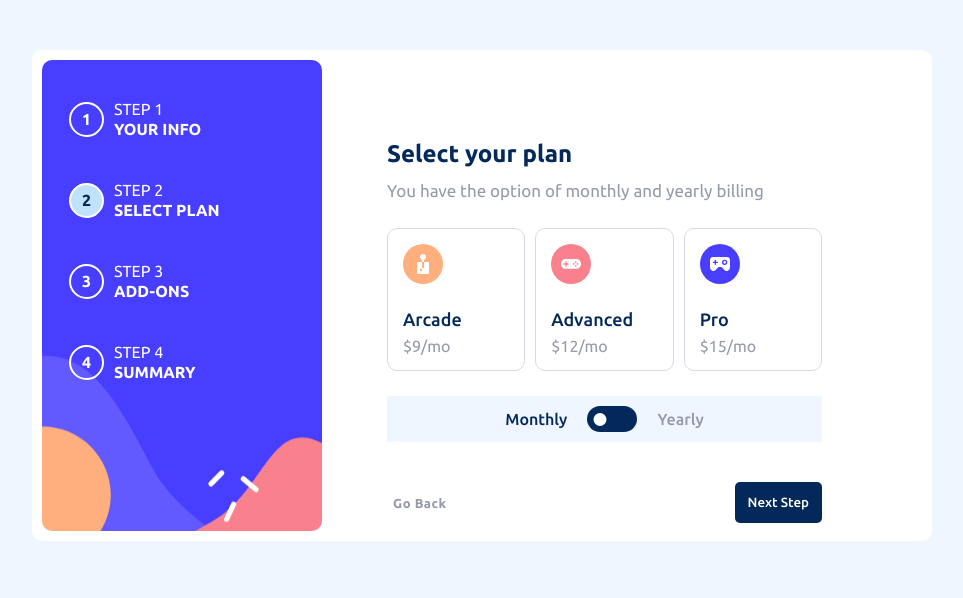
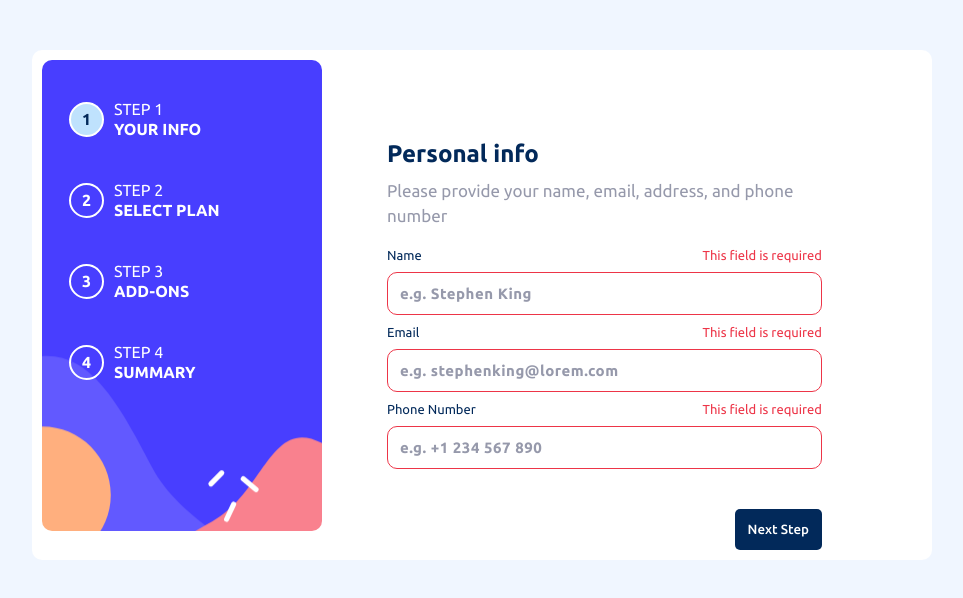
Before and after one commit to Ezmad-Ze/multi_step_form, a React (Vite) app: page / in a window 1280 px wide. Both pictures are taken after a click on the button "Next Step". Shown: the top 598 px of the page, without its empty margins (158-1121 px from the left). Built offline with nearby package versions, Linux system fonts and the light colour scheme.

Commit message:
validation added

```diff
--- a/src/App.scss
+++ b/src/App.scss
@@ -63,6 +63,10 @@
         &:hover {
           background-color: hsla(213, 96%, 18%, 0.884);
         }
+        &:disabled {
+          cursor: not-allowed;
+          background-color: hsla(213, 96%, 18%, 0.288);
+        }
       }
       &--confirm {
         border: none;
--- a/src/App.tsx
+++ b/src/App.tsx
@@ -1,4 +1,4 @@
-import React, { FormEvent, useState } from "react";
+import React, { FormEvent, useEffect, useState } from "react";
 import "./App.scss";
 import Form_Four from "./components/Form_Four";
 import Form_One from "./components/Form_One";
@@ -6,22 +6,41 @@ import Form_Three from "./components/Form_Three";
 import Form_Two from "./components/Form_Two";
 import Left_Component from "./components/Left_Component";
 import useMultiStepForm from "./hooks/useMultiStepForm";
-import { checkboxType, Data, INITIAL_STATE } from "./Model";
+import {
+  checkboxType,
+  checkError,
+  Data,
+  emailPattern,
+  ERROR,
+  INITIAL_STATE,
+  required,
+  REQUIRED_STATE,
+} from "./Model";
 
 const App = () => {
   const [data, setData] = useState<Data>(INITIAL_STATE);
   const [time, setTime] = useState("monthly");
   const [checkedValues, setCheckedValues] = useState<checkboxType[]>([]);
+  const [errorMsg, seterrorMsg] = useState<required>(REQUIRED_STATE);
+  const [errorTest, setErrorTest] = useState<checkError>(ERROR);
+  const Emailreg = new RegExp(emailPattern);
 
+  //to update form fields
   const updateFields = (fields: Partial<Data>) => {
     setData((prev) => {
       return { ...prev, ...fields };
     });
   };
 
+  //add the forms
   const { steps, step, isFirst, isLast, currentStep, next, back } =
     useMultiStepForm([
-      <Form_One {...data} update={updateFields} />,
+      <Form_One
+        {...data}
+        update={updateFields}
+        {...errorMsg}
+        {...errorTest}
+      />,
       <Form_Two
         time={time}
         setTime={setTime}
@@ -38,13 +57,73 @@ const App = () => {
       <Form_Four />,
     ]);
 
-    console.log(checkedValues)
+    console.log(data)
+
+  //handle validation
+  const handleValidation = () => {
+    if (data.name.length === 0) {
+      setErrorTest((prev) => ({ ...prev, new_name: !prev }));
+      seterrorMsg((prev) => ({
+        ...prev,
+        msgName: "This field is required",
+      }));
+    } else {
+      setErrorTest((prev) => ({ ...prev, new_name: true }));
+    }
+    if (data.email.length === 0) {
+      setErrorTest((prev) => ({ ...prev, new_email: !prev }));
+      seterrorMsg((prev) => ({
+        ...prev,
+        msgEmail: "This field is required",
+      }));
+    } else if (!Emailreg.test(data.email)) {
+      setErrorTest((prev) => ({ ...prev, new_phone: false }));
+      seterrorMsg((prev) => ({
+        ...prev,
+        msgEmail: "This field requires email",
+      }));
+    } else {
+      setErrorTest((prev) => ({ ...prev, new_email: true }));
+    }
+    if (data.phone.length === 0) {
+      setErrorTest((prev) => ({ ...prev, new_phone: false }));
+      seterrorMsg((prev) => ({
+        ...prev,
+        msgPhone: "This field is required",
+      }));
+    } else if (isNaN(Number(data.phone))) {
+      setErrorTest((prev) => ({ ...prev, new_phone: false }));
+      seterrorMsg((prev) => ({
+        ...prev,
+        msgPhone: "This field requires number",
+      }));
+    } else {
+      setErrorTest((prev) => ({ ...prev, new_phone: true }));
+    }
+  };
+
+  //handle the submittion
   const handleSubmit = (e: FormEvent) => {
     e.preventDefault();
-    !isLast ? next() : setData(INITIAL_STATE);
+    if (
+      data.name.length != 0 &&
+      data.email.length != 0 &&
+      data.phone.length != 0 &&
+      !isNaN(Number(data.phone)) &&
+      Emailreg.test(data.email)
+    ) {
+      setErrorTest((prev) => ({
+        ...prev,
+        new_name: true,
+        new_email: true,
+        new_phone: true,
+      }));
+      !isLast ? next() : setData(INITIAL_STATE);
+    } else {
+      handleValidation();
+    }
   };
 
-  console.log(data);
   return (
     <div className="container">
       <Left_Component currentStep={currentStep} />
--- a/src/Model.ts
+++ b/src/Model.ts
@@ -161,10 +161,40 @@ export let INITIAL_STATE: Data = {
   name: "",
   email: "",
   phone: "",
-  plan_id: 0,
-  plan_url: "",
-  plan_name: "",
-  plan_price: 0,
+  plan_id: 1,
+  plan_url: "src/assets/icon-arcade.svg",
+  plan_name: "Arcade",
+  plan_price: 9,
   plan_time: "monthly",
   addon: addon,
 };
+
+//check error
+export type checkError = {
+  new_name: boolean;
+  new_email: boolean;
+  new_phone: boolean;
+};
+
+export let ERROR: checkError = {
+  new_name: true,
+  new_email: true,
+  new_phone: true,
+};
+
+//error messages
+export type required = {
+  msgName: string;
+  msgEmail: string;
+  msgPhone: string;
+};
+
+export let REQUIRED_STATE: required = {
+  msgName: "",
+  msgEmail: "",
+  msgPhone: "",
+};
+
+//email pattern
+export const emailPattern =
+  /^(([^<>()\[\]\\.,;:\s@"]+(\.[^<>()\[\]\\.,;:\s@"]+)*)|(".+"))@((\[[0-9]{1,3}\.[0-9]{1,3}\.[0-9]{1,3}\.[0-9]{1,3}])|(([a-zA-Z\-0-9]+\.)+[a-zA-Z]{2,}))$/;
--- a/src/components/Form_Four.tsx
+++ b/src/components/Form_Four.tsx
@@ -1,6 +1,6 @@
 import React from "react";
 import "./Form_Four.scss";
-import Form_Wrapper from "./wrapper/Form_Wrapper";
+import Form_Wrapper from "../components/Wrapper/Form_Wrapper";
 import Title from "./Title";
 
 const Form_Four = () => {
--- a/src/components/Form_One.scss
+++ b/src/components/Form_One.scss
@@ -25,6 +25,7 @@
     padding: rem(12);
     color: var(--marine-blue);
     font-weight: var(--font-medium);
+    cursor: pointer;
     &::placeholder {
       letter-spacing: rem(0.5);
       font-size: rem(15);
@@ -41,8 +42,11 @@
     font-size: rem(13);
     background-color: var(--white);
   }
-  .error:focus {
+  .error-outline {
     border: rem(1) solid var(--strawberry-red);
+  }
+  .error-outline:focus {
+    border: rem(1) solid var(--light-gray);
   }
   .active:focus {
     outline: rem(1) solid var(--purplish-blue);
--- a/src/components/Form_One.tsx
+++ b/src/components/Form_One.tsx
@@ -1,19 +1,35 @@
 import "./Form_One.scss";
 import Title from "./Title";
-import Form_Wrapper from "./wrapper/Form_Wrapper";
+import Form_Wrapper from "../components/Wrapper/Form_Wrapper";
 
 interface FormOne {
   name: string;
   email: string;
   phone: string;
+  msgName: string;
+  msgEmail: string;
+  msgPhone: string;
+  new_name: boolean;
+  new_email: boolean;
+  new_phone: boolean;
 }
 
 type props = FormOne & {
   update: (fields: Partial<FormOne>) => void;
 };
 
-const Form_One = ({ name, email, phone, update }: props) => {
-  const val = true;
+const Form_One = ({
+  name,
+  email,
+  phone,
+  update,
+  msgName,
+  msgEmail,
+  msgPhone,
+  new_name,
+  new_email,
+  new_phone,
+}: props) => {
   return (
     <Form_Wrapper>
       <Title
@@ -23,39 +39,48 @@ const Form_One = ({ name, email, phone, update }: props) => {
       <div className="stepone">
         <div className="stepone__labelanderror">
           <label htmlFor="name">Name</label>
-          <p className={`${val ? "none" : "error"}`}>This field is required</p>
+          <p className={`${new_name ? "none" : "error"}`}>{msgName}</p>
         </div>
         <input
           type="text"
           name="name"
           id="name"
-          className={`${val ? "active" : "error"}`}
+          required
+          autoComplete="off"
+          className={`${new_name ? "active" : "error-outline"}`}
           placeholder="e.g. Stephen King"
           value={name}
-          onChange={(e) => update({ name: e.target.value })}
+          onChange={(e) => {
+            update({ name: e.target.value });
+          }}
         />
         <div className="stepone__labelanderror">
           <label htmlFor="email">Email</label>
-          <p className={`${val ? "none" : "error"}`}>This field is required</p>
+          <p className={`${new_email ? "none" : "error"}`}>{msgEmail}</p>
         </div>
         <input
           type="email"
           name="email"
           id="email"
-          className={`${val ? "active" : "error"}`}
+          autoComplete="off"
+          className={`${new_email ? "active" : "error-outline"}`}
           placeholder="e.g. stephenking@lorem.com"
           value={email}
-          onChange={(e) => update({ email: e.target.value })}
+          onChange={(e) => {
+            update({ email: e.target.value });
+          }}
         />
         <div className="stepone__labelanderror">
           <label htmlFor="phone">Phone Number</label>
-          <p className={`${val ? "none" : "error"}`}>This field is required</p>
+          <p className={`${new_phone ? "none" : "error"}`}>{msgPhone}</p>
         </div>
         <input
           type="tel"
           name="pone"
           id="phone"
-          className={`${val ? "active" : "error"}`}
+          autoComplete="off"
+          required
+          className={`${new_phone ? "active" : "error-outline"}`}
           placeholder="e.g. +1 234 567 890"
           value={phone}
           onChange={(e) => update({ phone: e.target.value })}
--- a/src/components/Form_Three.tsx
+++ b/src/components/Form_Three.tsx
@@ -1,8 +1,8 @@
 import React, { useEffect, useState } from "react";
-import Checkbox_Wrapper from "./wrapper/Checkbox_Wrapper";
+import Checkbox_Wrapper from "../components/Wrapper/Checkbox_Wrapper";
 import { checkboxType, checkbox_list } from "../Model";
 import "./Form_Three.scss";
-import Form_Wrapper from "./wrapper/Form_Wrapper";
+import Form_Wrapper from "../components/Wrapper/Form_Wrapper";
 import Title from "./Title";
 
 interface FormThree {
--- a/src/components/Form_Two.tsx
+++ b/src/components/Form_Two.tsx
@@ -1,8 +1,8 @@
 import React from "react";
 import { button_list } from "../Model";
-import Button_Wrapper from "./wrapper/Button_Wrapper";
+import Button_Wrapper from "../components/wrapper/Button_Wrapper";
 import "./Form_Two.scss";
-import Form_Wrapper from "./wrapper/Form_Wrapper";
+import Form_Wrapper from "../components/Wrapper/Form_Wrapper";
 import Title from "./Title";
 import Switch from "react-switch";
 
@@ -24,14 +24,26 @@ const Form_Two = ({ time, setTime, plan_id, update }: props) => {
   //to add the changed time
   const changeTime = (): boolean => {
     if (time === "yearly") {
+      //default value
+      update({ plan_id: 1 });
+      update({ plan_url: "src/assets/icon-arcade.svg" });
+      update({ plan_name: "Arcade" });
+      update({ plan_price: 9 });
+      update({ plan_time: "monthly" });
       setTime("monthly");
       return false;
     }
+    //default value
+    update({ plan_id: 4 });
+    update({ plan_url: "src/assets/icon-arcade.svg" });
+    update({ plan_name: "Arcade" });
+    update({ plan_price: 90 });
+    update({ plan_time: "yearly" });
     setTime("yearly");
     return true;
   };
 
-  //to update and sav the result
+  //to update and save the result
   const handleClick = (
     id: number,
     url: string,
--- a/src/components/wrapper/Button_Wrapper.tsx
+++ b/src/components/wrapper/Button_Wrapper.tsx
@@ -1,5 +1,5 @@
 import React from "react";
-import { buttonType } from "../Model";
+import { buttonType } from "../../Model";
 import "./Button_Wrapper.scss";
 
 interface props {
```
